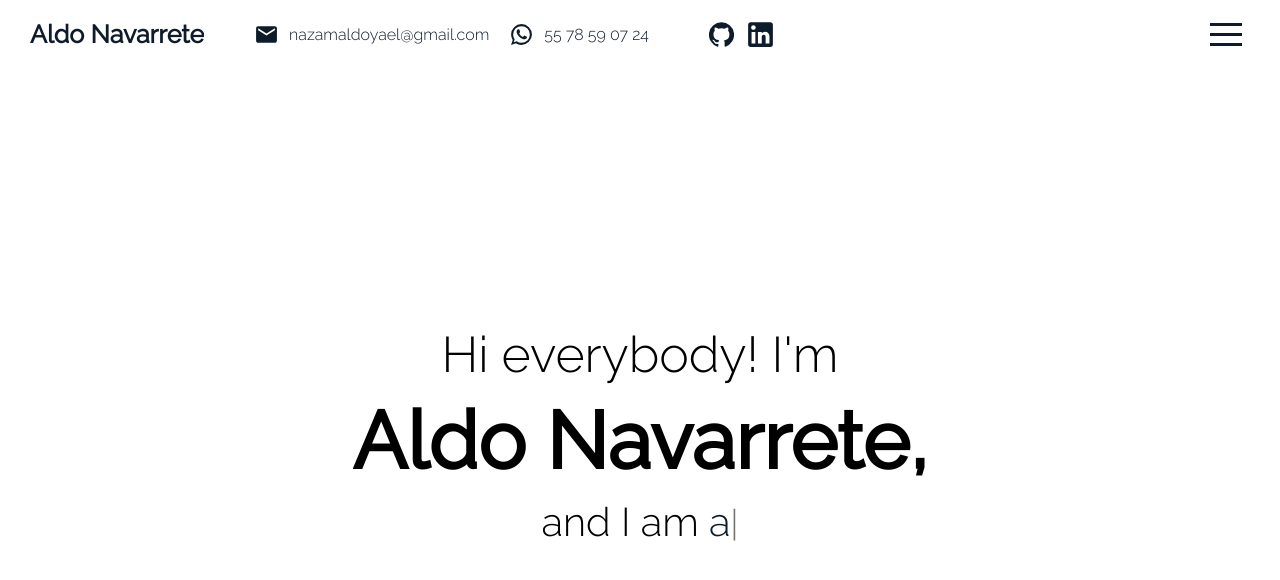
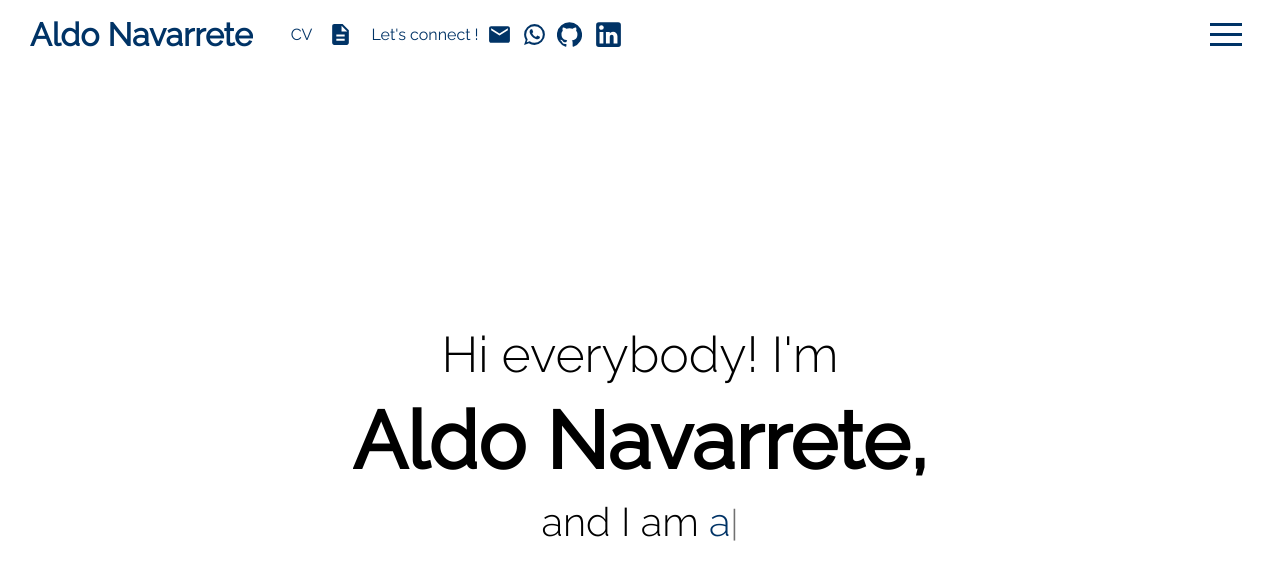
Before and after one commit to aldonavarretefp/Portfolio, a React (Create React App) app: page / in a window 1280 px wide. Shown: the top 580 px of the page. Built offline with nearby package versions, Linux system fonts and the light colour scheme.

Commit message:
features various

```diff
--- a/src/components/Contact/contact.scss
+++ b/src/components/Contact/contact.scss
@@ -1,4 +1,5 @@
 @import "../../global.scss";
+
 
 .contact{
     display: flex;
@@ -12,6 +13,10 @@
         display: flex;
         justify-content: center;
         align-items: center;
+        @include mobile{
+            flex: 0.3;
+            margin-bottom: 20px;
+        }
         .icon{
             width:80%;
             height:80%;
@@ -25,17 +30,20 @@
         justify-content: center;
         align-items: center;
         text-align: left;
+        @include mobile{
+            flex: 0.7;
+        }
         h2{
-            font-size:50px;
+            font-size:2.5rem;
             margin: 10px 0;
             font-weight: 700;
-            width: 70%;
+            width: 80%;
             text-align: right;
             @include mobile{
                 display:none;
             }
             span{
-                font-size: 40px;
+                font-size: 2rem;
                 font-weight: 300;
                 @include mobile{
                     font-size: 20px;
@@ -44,44 +52,144 @@
             }
         }
         form{
+            display: flex;
+            flex-direction: column;
+            justify-content: space-evenly;
+            align-items:center;
             width:70%;
             height:70%;
-            display: flex;
             padding: 20px;
-            flex-direction: column;
-            justify-content: center;
-            align-items:center;
-            box-shadow: rgba(255, 255, 255, 0.1) 0px 1px 1px 0px inset, rgba(50, 50, 93, 0.25) 0px 50px 100px -20px, rgba(0, 0, 0, 0.3) 0px 30px 60px -30px;
             background-color: #8BC6EC;
             background-image: linear-gradient(135deg, #8BC6EC 0%, #9599E2 100%);
-
-
             border-radius: 10px;
+            box-shadow: rgba(255, 255, 255, 0.1) 0px 1px 1px 0px inset, rgba(50, 50, 93, 0.25) 0px 50px 100px -20px, rgba(0, 0, 0, 0.3) 0px 30px 60px -30px;
             @include mobile{
                 width: 80%;
                 height: 80%;
             }
-            input{
-                width:80%;
-                height:30px;
-                font-size:15px;
-                border-radius: 5px;
-                @include mobile{
-                    width: 80%;
-                    height: 35px;
+            .inputContainer{
+                // background-color: rgb(240, 97, 97);
+
+                position: relative;
+                display: grid;
+                justify-content: center;
+                width: 80%;
+                margin-left: 10px;
+                height: 60px;
+                padding: 0;
+                input{
+                    position: absolute;
+                    top: 0.2rem;
+                    font-size: 1rem;
+                    left: 0;
+                    border-radius: 5px;
+                    width: 90%;
+                    height: 80%;
+                    border: 2px solid white;
+                    color: #1044ab;
+                    padding-left: 0.8rem;
+                    background: none;
+                    color: white;
+                    transition: border-color 150ms ease-in-out;
+                    &:hover{
+                        border-color: #e7e7e7a1;
+                    }
+                    &:focus{
+                        outline: none;
+                        border-color: #094781;
+                    }
+                    @include mobile{
+                        width: 92%;
+                        height: 50px;
+                    }
+                }
+                label{
+                    position: absolute;
+                    color: white;
+                    top: 1.2rem;
+                    left: 0.7rem;
+                    padding: 0 0.2rem;
+                    cursor:text;
+                    font-size: 1.2rem;
+                    transition: top 0.2s ease-in,
+                        font-size 0.2s ease-in,
+                        left 0.2s ease-in;
+                    background-color: #8BC6EC;
+                    @include mobile{
+                        top: 0.6rem;
+                        font-size: 0.8rem;
+                    }
+                }
+                input:focus ~ label,
+                input:-webkit-autofill ~ label,
+                input:not(:placeholder-shown) ~ label{
+                    top: -0.1rem;
+                    font-size: 0.75rem;
+                    left: 5px;
                 }
             }
-            textarea{
-                height:300px;
-                width:80%;
-                margin:20px 0px 20px 0px;
-                border: rgba(0, 0, 0, 0.8);
-                border-radius: 5px;
+            .textAreaContainer{
+                // background-color: rgb(240, 97, 97);
+                position: relative;
+                width: 80%;
+                margin-left: 10px;
+                height: 250px;
+                justify-content: center;
+                padding: 0;
                 @include mobile{
-                    width: 80%;
-                    height: 150px;
-                    margin-bottom: 10px;
-                    margin-top:10px;
+                    // height: 80%;
+                }
+                textarea{
+                    position: absolute;
+                    width: 90% ;
+                    height: calc(90% - 0.8rem);
+                    top: 0.5rem;
+                    left: 0;
+                    font-size: 1rem;
+                    border-radius: 5px;
+                    border: 2px solid white;
+                    color: #1044ab;
+                    padding-left: 0.8rem;
+                    background: none;
+                    color: white;
+                    transition: border-color 150ms ease-in-out;
+                    padding-top: 1rem;
+                    &:hover{
+                        border-color: #e7e7e7a1;
+                    }
+                    &:focus{
+                        outline: none;
+                        border-color: #094781;
+                    }
+                    @include mobile{
+                        width: 92%;
+                        height: 80%;
+                    }
+                }
+                label{
+                    position: absolute;
+                    color: white;
+                    top: 0.8rem;
+                    left: 0.7rem;
+                    padding: 0 0.2rem;
+                    cursor:text;
+                    font-size: 1.2rem;
+                    transition: top 0.2s ease-in,
+                        font-size 0.2s ease-in,
+                        left 0.2s ease-in;
+                    background-color: #90b3e7;
+                    @include mobile{
+                        top: 0.6rem;
+                        font-size: 0.8rem;
+                    }
+                }
+                textarea:focus ~ label,
+                textarea:-webkit-autofill ~ label,
+                textarea:not(:placeholder-shown) ~ label{
+                    top: -0.1rem;
+                    font-size: 0.75rem;
+                    left: 5px;
+                    background-color: #8fb6e8;
                 }
             }
             button{
@@ -96,6 +204,9 @@
                 font-size: 20px;
                 @include mobile{
                     margin-top: 0;
+                    width:200px;
+                    max-width: 20vw;
+                    min-width: 150px;
                 }
                 &:focus{
                     outline: none;
@@ -103,66 +214,6 @@
 
             }
 
-            // button {
-            //     padding: 20px 50px;
-            //     font-size: 1.5rem;
-            //     cursor: pointer;
-            //     border: 0px;
-            //     background: transparent;
-            //     position: relative;
-            //     margin: 20px;
-            //     transition: all .25s ease;
-            // }
-            // .btn-2 {
-            //     background: #000;
-            //     color: #fff;
-            //     border-radius: 30px;
-            //     transition: all .25s ease;
-            // }
-            // .btn-2::after,.btn-2::before {
-            //     content: '';
-            //     position: absolute;
-            //     opacity: .3;
-            //     background: #000;
-            //     border-radius: inherit;
-            //     width: 100%;
-            //     height: 100%;
-            //     left: 0px;
-            //     bottom: 0px;
-            //     z-index: -1;
-            //     transition: all .25s ease;
-            // }
-            // .btn-2:hover {
-            //     transform: translate(-12px, -12px);
-            // }
-            // .btn-2:hover:after {
-            //     transform: translate(6px, 6px);
-            // }
-            // .btn-2:hover:before {
-            //     transform: translate(12px, 12px);
-            // }
-            // .btn-5:hover {
-            //     color: rgb(7, 5, 5);
-            // }
-            // .btn-5:hover::after {
-            //     transform: scale(1);
-            //     opacity: 1;
-            // }
-            // .btn-5::after {
-            //     content: '';
-            //     width: 100%;
-            //     height: 100%;
-            //     border-radius: 30px;
-            //     position: absolute;
-            //     top: 0px;
-            //     left: 0px;
-            //     transform: scale(.1);
-            //     background: #000;
-            //     z-index: -1;
-            //     opacity: 0;
-            //     transition: all .25s ease;
-            // }
-
 
         }
 
--- a/src/components/PortfolioList/portfoliolist.scss
+++ b/src/components/PortfolioList/portfoliolist.scss
@@ -2,7 +2,6 @@
 
 li{
     font-size:18px;
-    margin-right: 50px;
     padding: 7px;
     border-radius: 10px;
     cursor: pointer;
--- a/src/components/TopBar/TopBar.jsx
+++ b/src/components/TopBar/TopBar.jsx
@@ -3,7 +3,7 @@ import EmailIcon from '@material-ui/icons/Email';
 import WhatsAppIcon from '@material-ui/icons/WhatsApp';
 import GitHubIcon from '@material-ui/icons/GitHub';
 import LinkedInIcon from '@material-ui/icons/LinkedIn';
-
+import DescriptionIcon from '@material-ui/icons/Description';
 import { Sling as Hamburger } from 'hamburger-react'
 
 
@@ -11,30 +11,42 @@ import "./topBar.scss";
 
 
 export default function TopBar({isOpen,setOpen}) {
+
     return (
         <div className={isOpen ? "topBar active" : "topBar"}>
             <div className="wrapper">
                 <div className="left">
                     <a href="#intro" className="logo">Aldo <code>Navarrete</code> </a>
+                    <a href="/files/aldo-navarrete-resume.pdf" target="_blank" rel='noopener noreferrer' ><span>CV</span></a>
                     <div className="itemContainer">
+                        <a href="/files/aldo-navarrete-resume.pdf" without target="_blank" rel='noopener noreferrer' >
+                            <DescriptionIcon className="icon" />
+                        </a>
+                    </div>
+                    <span>Let's connect !</span>
+                    <div className="itemContainer">
+                        <a
+                            href="mailto:nazamaldoyael@gmail.com?subject=Contact%20for%20Information.&body=Hello Aldo!%20I%20contacted%20you%20to%20ask%20for%20your%20development%20service!%20:)"
+                        >
                             <EmailIcon className="icon"/>
-                        <span>nazamaldoyael@gmail.com</span>
+                        </a>
+                        {/* <span><a href="mailto:nazamaldoyael@gmail.com?subject=Contact%20for%20Information.&body=Hello Aldo!%20I%20contacted%20you%20to%20ask%20for%20your%20development%20service!%20:)">nazamaldoyael@gmail.com</a></span> */}
                     </div>
                     <div className="itemContainer">
+                        <a href="https://wa.link/ty2y5a" target="_blank" rel="noopener noreferrer">
                             <WhatsAppIcon className="icon"/>
-                        <span>55 78 59 07 24</span>
+                        </a>
+                        {/* <span><a href="https://wa.link/ty2y5a" target="_blank" rel="noopener noreferrer">55 78 59 07 24</a></span> */}
                     </div>
-                    <div id="iconContainer" className="itemContainer">
-                        <div id="icon">
+                    <div className="itemContainer">
                             <a  rel="noreferrer" target="_blank" href="https://github.com/aldonavarretefp">
                             <GitHubIcon className="icon"/>
                             </a>
                     </div>
-                        <div id="icon">
+                            <div className="itemContainer">
                                 <a  rel="noreferrer" target="_blank" href="https://www.linkedin.com/in/aldo-navarrete-zamora-756bb3200/">
                                     <LinkedInIcon className="icon" id="linkedInIcon"/>
                                 </a>
-                        </div>
                             </div>
                 </div>
 
--- a/src/components/TopBar/topBar.scss
+++ b/src/components/TopBar/topBar.scss
@@ -27,18 +27,29 @@
             align-items:center;
             @include mobile{
                 justify-content: space-between;
+                span{
+                    display:none;
+                }
+                .logo{
+                    margin:0px;
+                    font-size: 1.5rem;
+                }
+            }
+
+            span{
+                margin: 0 0.5rem;
+            }
+            a{
+                text-decoration: none;
+                margin-right: 0.5rem;
+                color: inherit;
             }
             .logo{
-                font-size:25px;
+                font-size: 2rem;
                 font-weight:600;
                 text-decoration: none;
-                //Agarra el color del pariente fierro
                 color: inherit;
                 margin-right: 30px;
-                @include mobile{
-                    margin:0px;
-                    font-size: 15px;
-                }
             }
             #iconContainer{
                 display: flex;
@@ -53,9 +64,9 @@
             .itemContainer {
                 display:flex;
                 align-items: center;
-                margin-left: 20px;
                 @include mobile{
                     display:none;
+
                 }
                 a{
                     display: flex;
@@ -64,6 +75,7 @@
                     margin: 0;
                     padding: 0;
                     color: inherit;
+                    text-decoration: none;
                 }
                 .icon{
                     font-size:25px;
@@ -71,14 +83,24 @@
                     display: flex;
                     justify-content:center;
                     align-items:center;
-                }
-                #icon{
-                    display: flex;
-                    justify-content:center;
-                    align-items:center;
+                    transition: color 0.3s ease-in-out,
+                                font-size 0.3s ease-in-out,
+                                transform 0.3s ease-in-out;
+                    //while hover
+                    &:hover{
+                        color: red;
+                        font-size: 27px;
+                        transform: translateY(-5px);
+
+                    }
                 }
                 #linkedInIcon{
                     font-size:33px;
+                    &:hover{
+                        color: red;
+                        font-size: 34px;
+                        transform: translateY(-5px);
+                    }
                 }
 
                 span{
--- a/src/global.scss
+++ b/src/global.scss
@@ -1,5 +1,6 @@
 // Variables sass
-$mainColor: #0d1b2a;
+$mainColor: #003366;
+
 
 $width: 982px;
 
```
Also changed, not shown: src/components/Contact/Contact.jsx (+59 -40 lines), src/hooks/useForm.js (added, +24 -0 lines), 2 other files (tests, documents, lock files or other folders). Lines whose indentation alone changed are shown as unchanged.
